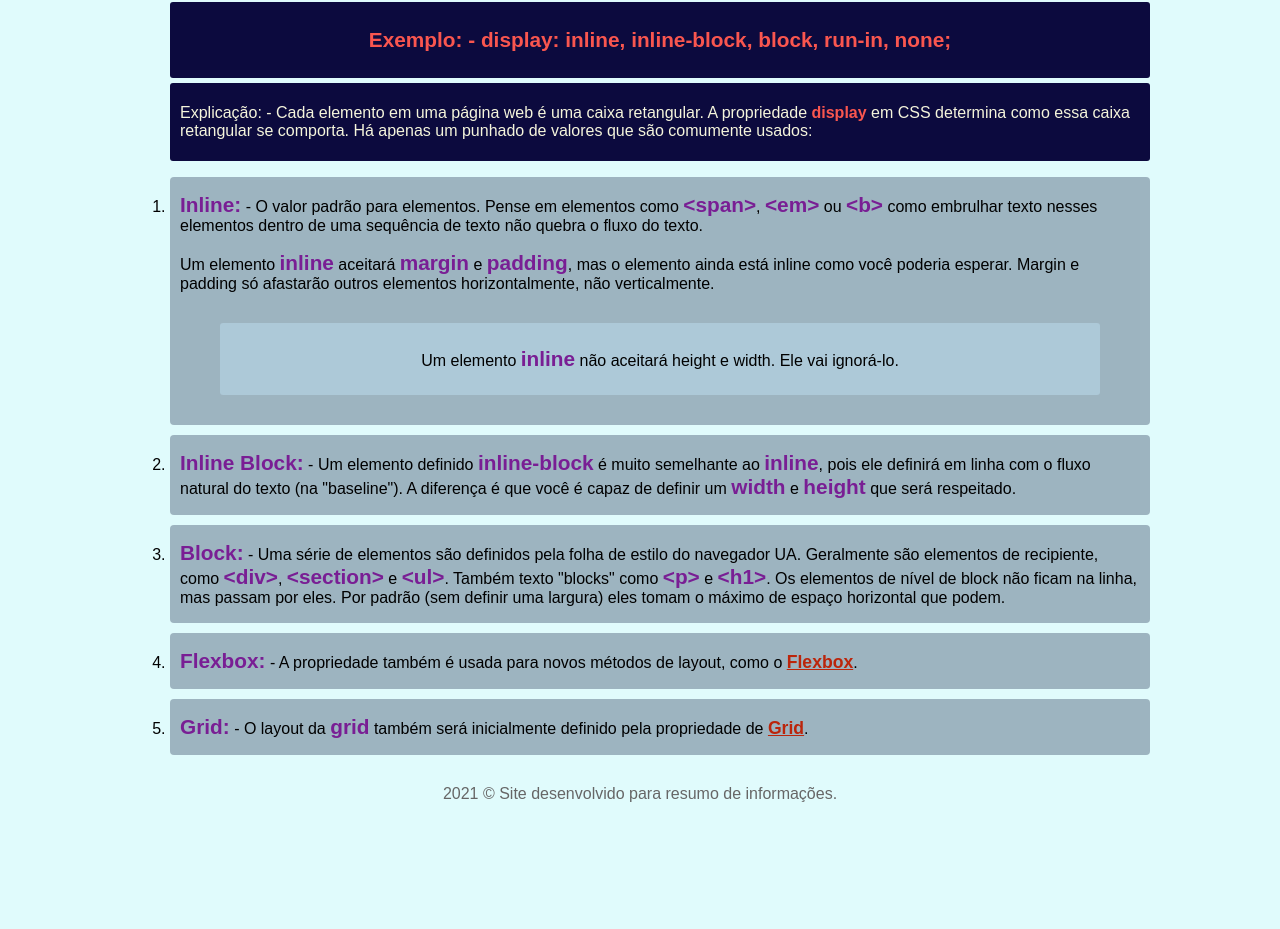
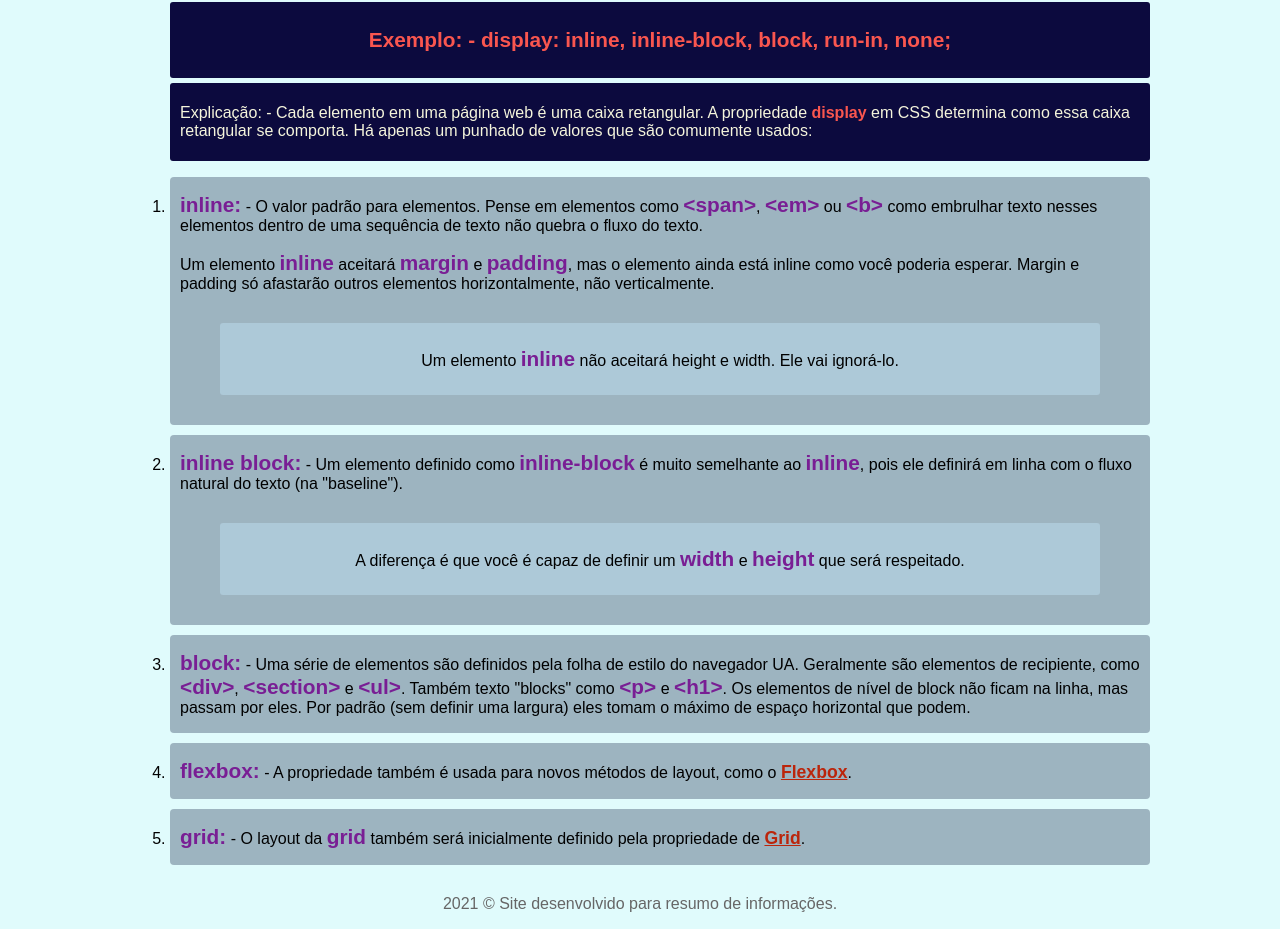
Before and after one commit to Tosebad/suporte, a plain HTML site: page display.html in a window 1280 px wide. Shown: the part 136-1065 px from the top of the page. Before the commit the page ends 955 px from the top, so only its background shows below. Drawn offline with Linux system fonts and the light colour scheme; a web font is replaced by a local one.

Commit message:
Update display.html

```diff
--- a/display.html
+++ b/display.html
@@ -41,23 +41,26 @@
       <ol class="lista">
 
           <li>
-              <p><span>Inline:</span> - O valor padrão para elementos. Pense em elementos como <span>&lt;span&gt;</span>, <span>&lt;em&gt;</span> ou <span>&lt;b&gt;</span> como embrulhar texto nesses elementos dentro de uma sequência de texto não quebra o fluxo do texto.</p>
+              <p><span>inline:</span> - O valor padrão para elementos. Pense em elementos como <span>&lt;span&gt;</span>, <span>&lt;em&gt;</span> ou <span>&lt;b&gt;</span> como embrulhar texto nesses elementos dentro de uma sequência de texto não quebra o fluxo do texto.</p>
               <p>Um elemento <span>inline</span> aceitará  <span>margin</span> e <span>padding</span>, mas o elemento ainda está inline como você poderia esperar. Margin e padding só afastarão outros elementos horizontalmente, não verticalmente.</p>
               <div class="nota">
                   <p>Um elemento <span>inline</span> não aceitará height e width. Ele vai ignorá-lo.</p>
               </div>
           </li>
           <li>
-              <p><span>Inline Block:</span> - Um elemento definido <span>inline-block</span> é muito semelhante ao <span>inline</span>, pois ele definirá em linha com o fluxo natural do texto (na "baseline"). A diferença é que você é capaz de definir um <span>width</span> e <span>height</span> que será respeitado.</p>
+              <p><span>inline block:</span> - Um elemento definido como <span>inline-block</span> é muito semelhante ao <span>inline</span>, pois ele definirá em linha com o fluxo natural do texto (na "baseline").</p>
+              <div class="nota">
+                  <p>A diferença é que você é capaz de definir um <span>width</span> e <span>height</span> que será respeitado.</p>
+              </div>
           </li>
           <li>
-              <p><span>Block:</span> - Uma série de elementos são definidos pela folha de estilo do navegador UA. Geralmente são elementos de recipiente, como <span>&lt;div&gt;</span>, <span>&lt;section&gt;</span> e <span>&lt;ul&gt;</span>. Também texto "blocks" como <span>&lt;p&gt;</span> e <span>&lt;h1&gt;</span>. Os elementos de nível de block não ficam na linha, mas passam por eles. Por padrão (sem definir uma largura) eles tomam o máximo de espaço horizontal que podem.</p>
+              <p><span>block:</span> - Uma série de elementos são definidos pela folha de estilo do navegador UA. Geralmente são elementos de recipiente, como <span>&lt;div&gt;</span>, <span>&lt;section&gt;</span> e <span>&lt;ul&gt;</span>. Também texto "blocks" como <span>&lt;p&gt;</span> e <span>&lt;h1&gt;</span>. Os elementos de nível de block não ficam na linha, mas passam por eles. Por padrão (sem definir uma largura) eles tomam o máximo de espaço horizontal que podem.</p>
           </li>
           <li>
-            <p><span>Flexbox:</span> - A propriedade também é usada para novos métodos de layout, como o <a class="i-links" href="flexbox.html">Flexbox</a>.</p>
+            <p><span>flexbox:</span> - A propriedade também é usada para novos métodos de layout, como o <a class="i-links" href="flexbox.html">Flexbox</a>.</p>
         </li>
         <li>
-            <p><span>Grid:</span> - O layout da <span>grid</span> também será inicialmente definido pela propriedade de <a class="i-links" href="flexbox.html">Grid</a>.</p>
+            <p><span>grid:</span> - O layout da <span>grid</span> também será inicialmente definido pela propriedade de <a class="i-links" href="flexbox.html">Grid</a>.</p>
         </li>
       </ol>
 
```
